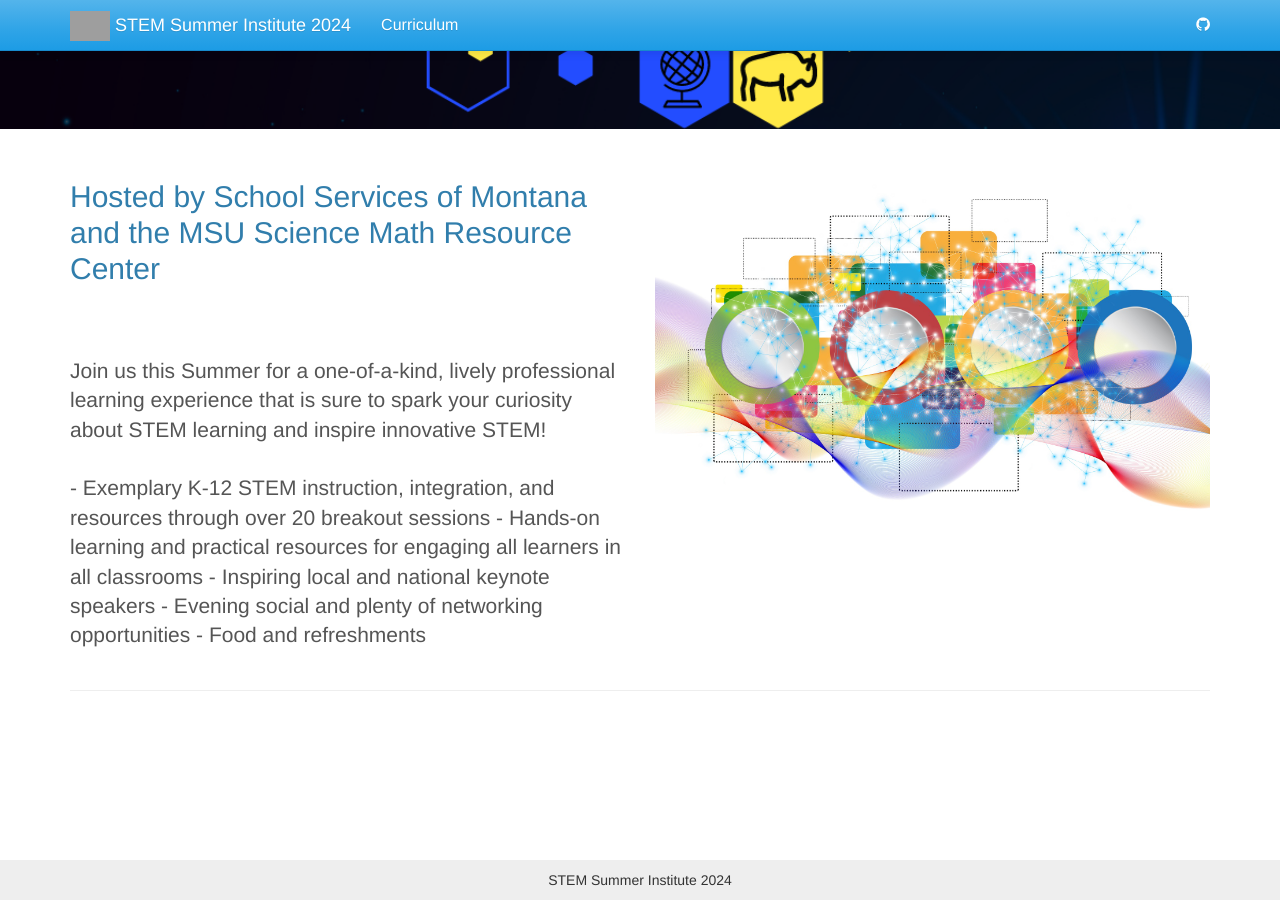
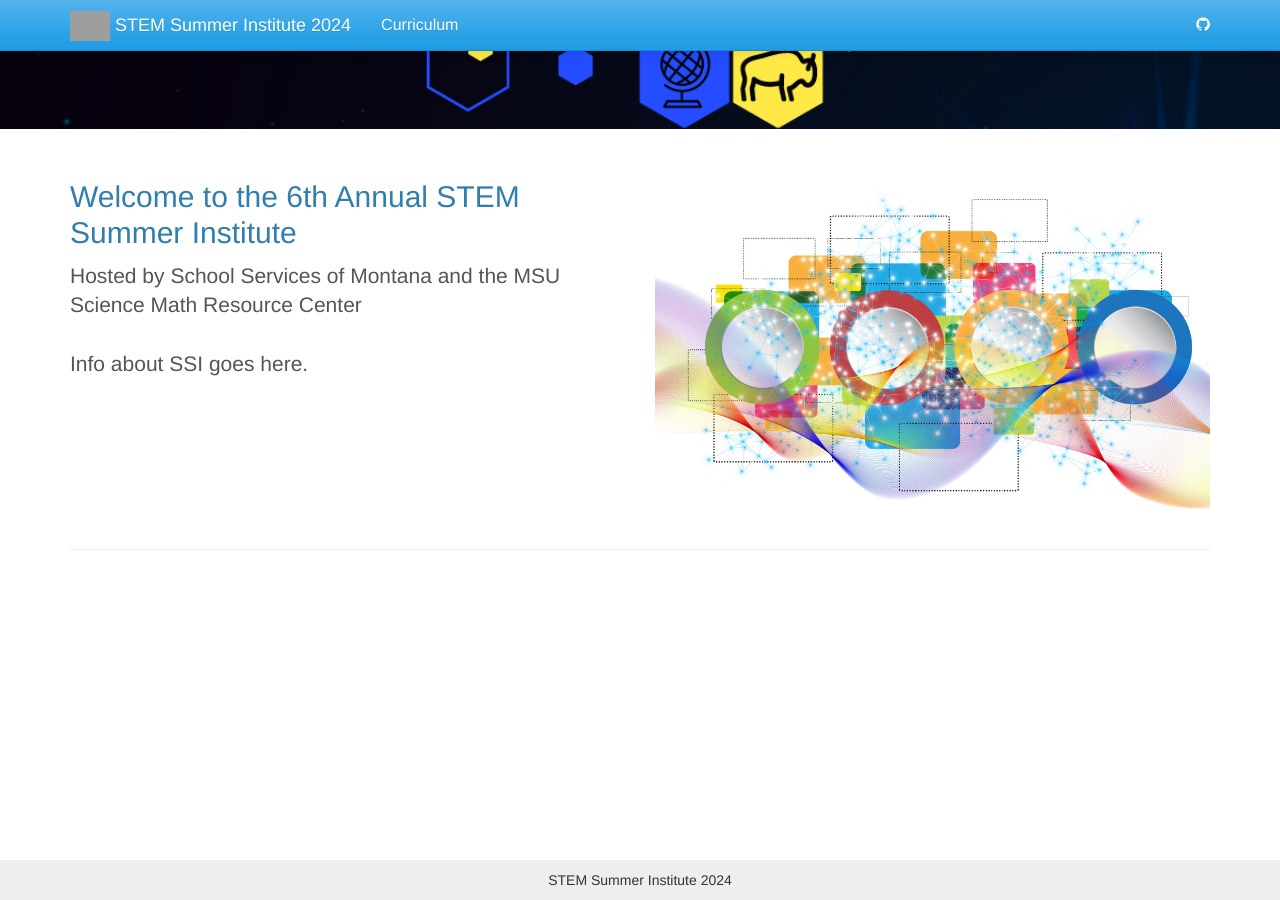
Before and after one commit to jake-chipps/SSI24, a Jekyll site: the page built from index.html, in a window 1280 px wide. Built offline with Jekyll 4.4.1, drawn with Linux system fonts in a browser that asks for light colours; grey boxes are pictures that could not be loaded.

Commit message:
Update index.html

```diff
--- a/index.html
+++ b/index.html
@@ -10,16 +10,11 @@
 <div class="container">
     <div class="row">
         <div class="col-md-6">
-            <h2 class="header-light regular-pad">Hosted by School Services of Montana and the MSU Science Math Resource Center</h2>
+            <h2 class="header-light regular-pad">Welcome to the 6th Annual STEM Summer Institute</h2>
               <p class="lead">
+                Hosted by School Services of Montana and the MSU Science Math Resource Center
                 <br></br>
-                Join us this Summer for a one-of-a-kind, lively professional learning experience that is sure to spark your curiosity about STEM learning and inspire innovative STEM!
-                <br></br>
-                - Exemplary K-12 STEM instruction, integration, and resources through over 20 breakout sessions
-                - Hands-on learning and practical resources for engaging all learners in all classrooms
-                - Inspiring local and national keynote speakers
-                - Evening social and plenty of networking opportunities
-                - Food and refreshments
+                Info about SSI goes here.
                 </p>
         </div>
         <div class="col-md-6 text-center">
```
